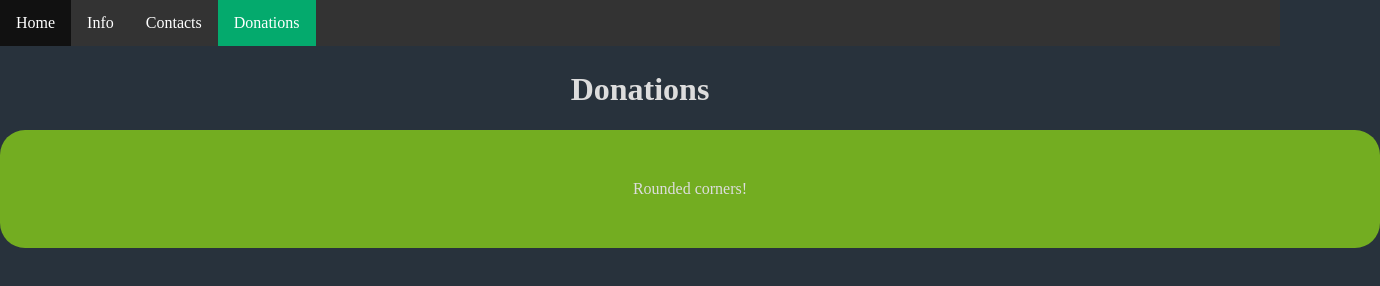
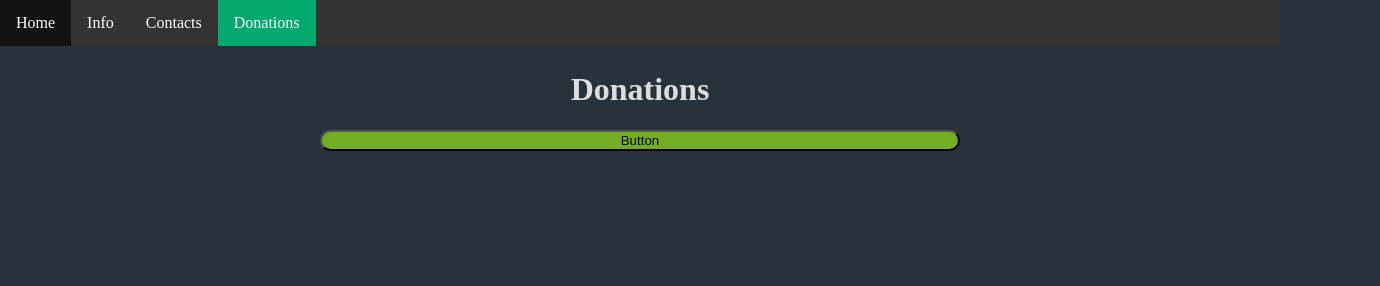
Before and after one commit to afterwc/afterwc.github.io, a plain HTML site: page Pages/Page4/index.html in a window 1280 px wide. Shown: the whole page, 1380 px wide, since content can reach past the window. Drawn offline with Linux system fonts and the light colour scheme.

Commit message:
Update index.html

```diff
--- a/Pages/Page4/index.html
+++ b/Pages/Page4/index.html
@@ -13,7 +13,7 @@
 </ul>
   <div style="top: 50px; width: 100%; position: absolute; color: #dddddd; text-align: center;">
     <h1>Donations</h1>
-    <p style="width: 100%; padding:50px; border-radius: 25px; background: #73AD21;" >Rounded corners!</p>
+    <button style="border-radius: 25px; background: #73AD21; margin: auto auto; width: 50%">Button</button>
   <div>
 </body>
 </html>
```
